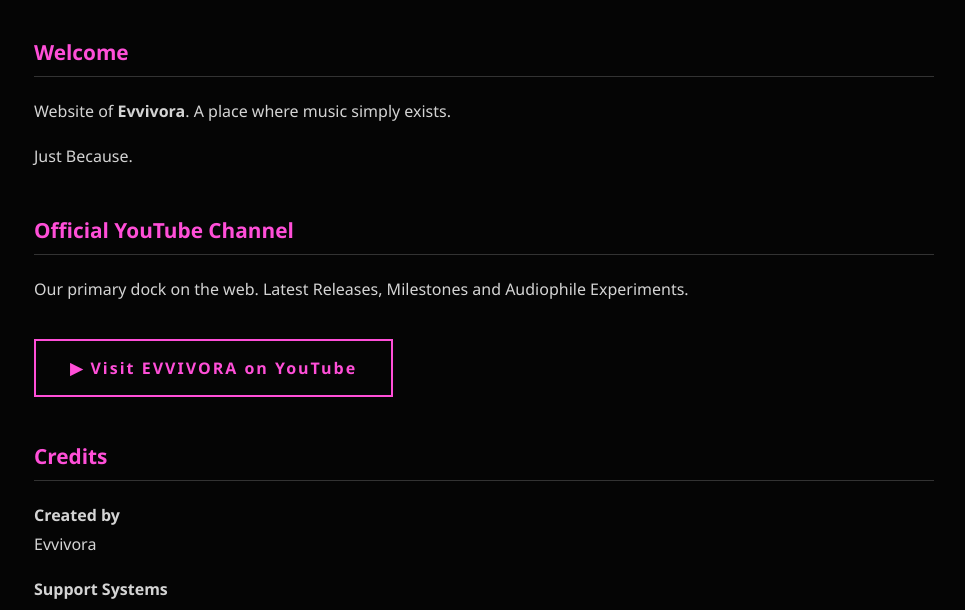
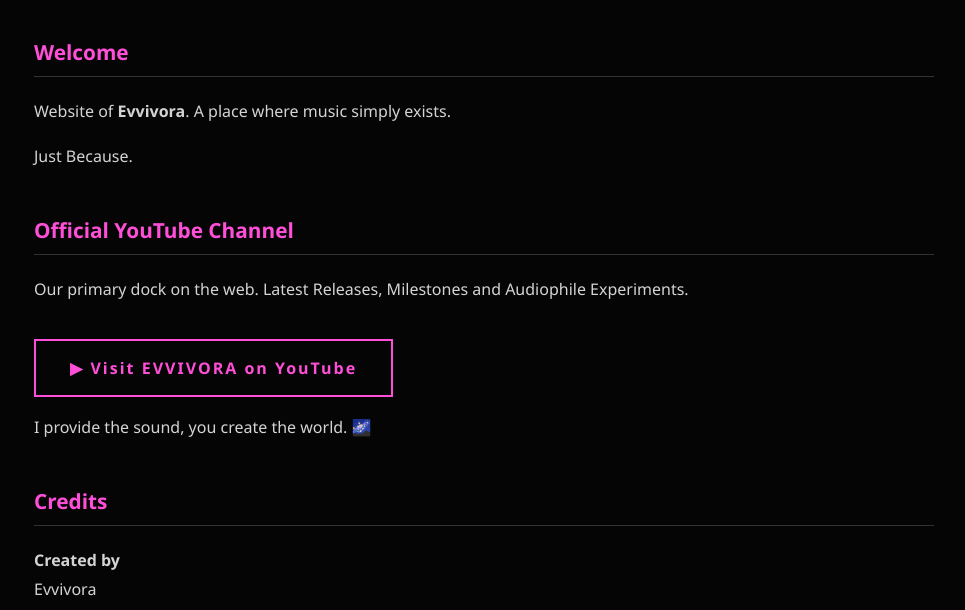
Before and after one commit to EVVIVORA/EVVIVORA, a plain HTML site: page index.html in a window 1280 px wide. Shown: the part 169-779 px from the top of the page, without its empty margins (156-1121 px from the left). Drawn offline with Linux system fonts and the light colour scheme.

Commit message:
Update index.html

```diff
--- a/index.html
+++ b/index.html
@@ -64,7 +64,8 @@
         <section>
             <h2>Official YouTube Channel</h2>
             <p>Our primary dock on the web. Latest Releases, Milestones and Audiophile Experiments.</p>
-            <a href="https://www.youtube.com/@evvivora" class="button" target="_blank">▶ Visit EVVIVORA on YouTube</a>
+                    <a href="https://www.youtube.com/@evvivora" class="button" target="_blank">▶ Visit EVVIVORA on YouTube</a>
+              <p>I provide the sound, you create the world. 🌌 </p>
         </section>
 
         <section>
```
